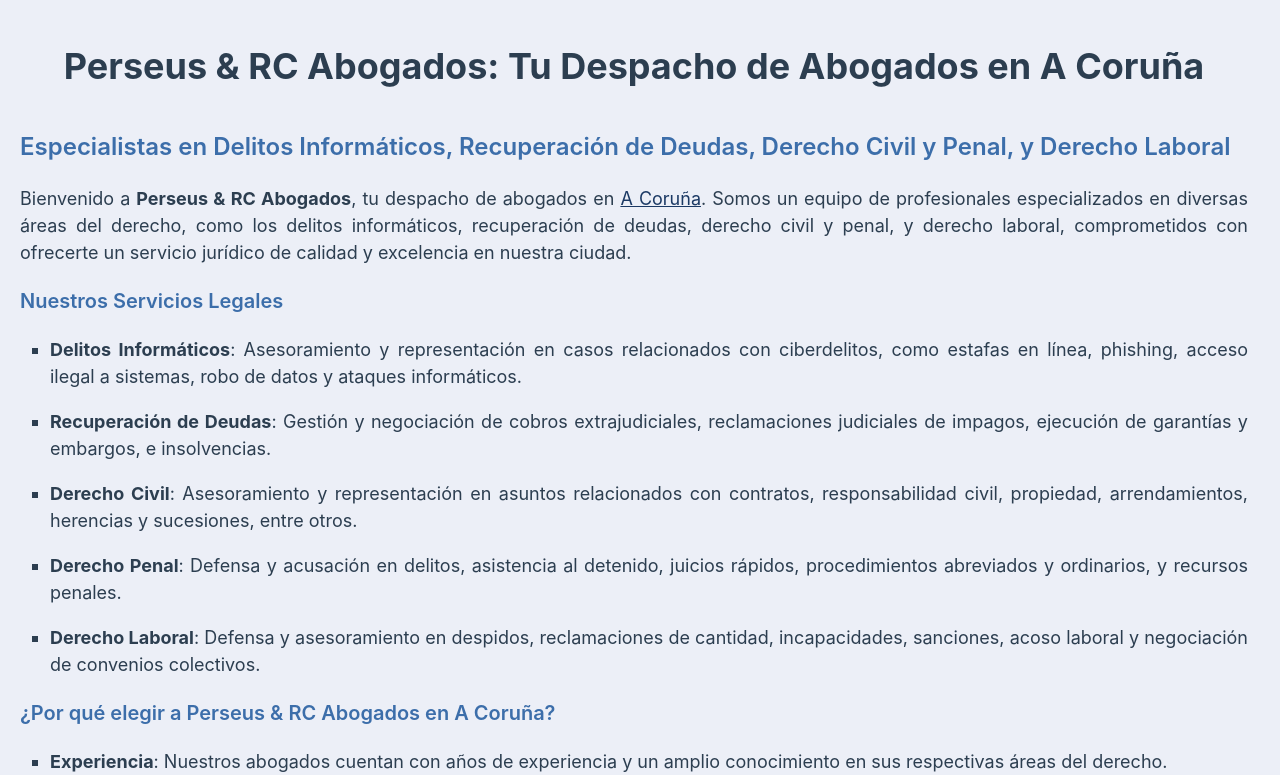
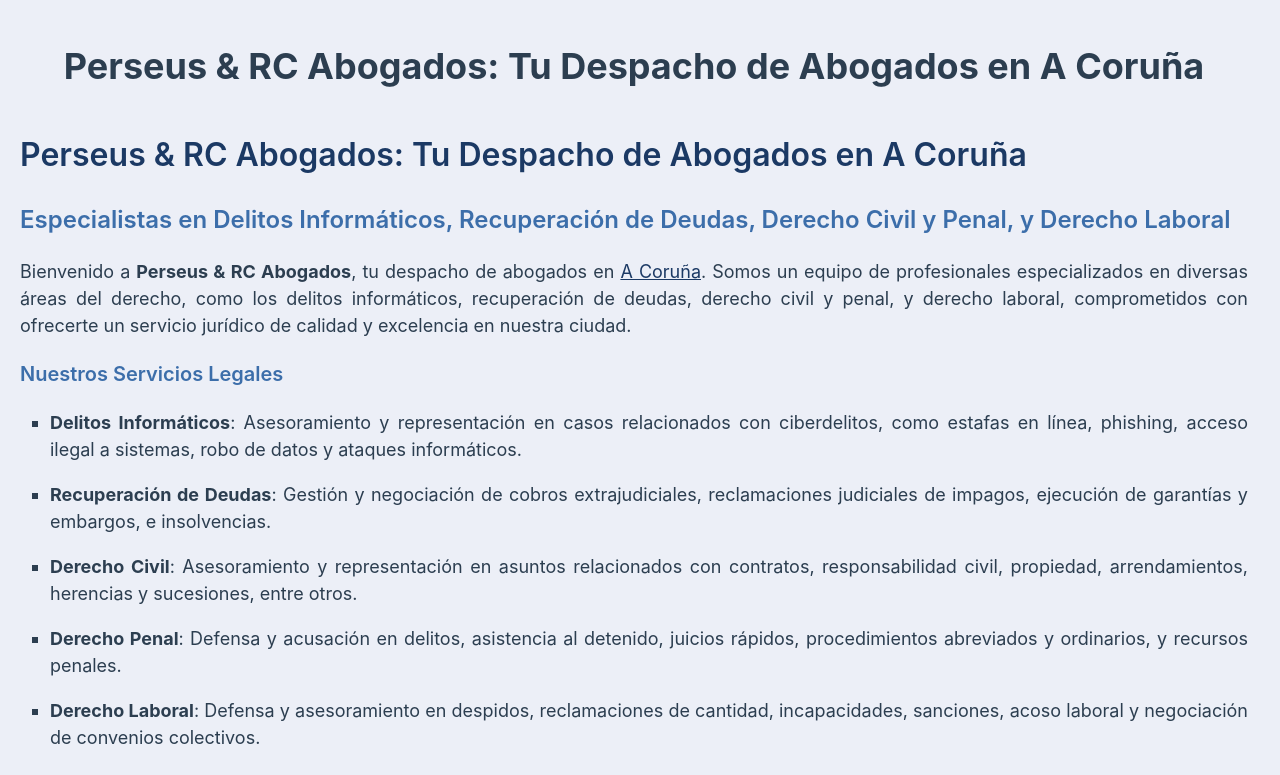
Before and after one commit to streaming10/perseusnew, a Jekyll site: the page built from index.md, in a window 1280 px wide and 900 px high, scrolled down 354 px, cut to the strip 125-900 px from the top of the window. Built offline with Jekyll 4.4.1, drawn with Linux system fonts in a browser that asks for light colours; our own code applies the rules of GitHub Pages for plain Markdown files.

Commit message:
Update index.md

```diff
--- a/index.md
+++ b/index.md
@@ -15,6 +15,8 @@ keywords: abogados penalistas a coruña, Perseus & RC Abogados, delitos informá
 </p>
 
 <p style="text-align:center; font-size: 2em; font-weight: bold;">Perseus &amp; RC Abogados: Tu Despacho de Abogados en A Coruña</p>
+
+# Perseus & RC Abogados: Tu Despacho de Abogados en A Coruña
 
 ## Especialistas en Delitos Informáticos, Recuperación de Deudas, Derecho Civil y Penal, y Derecho Laboral
 
```
